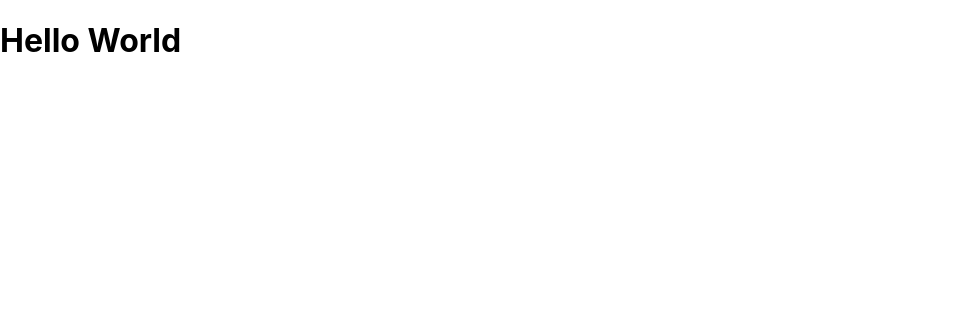
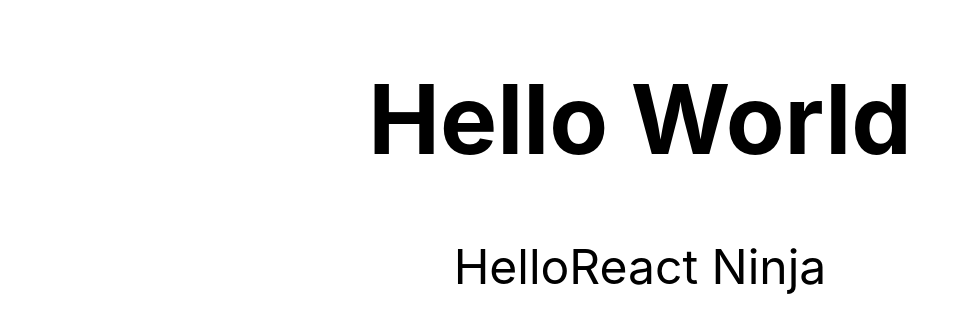
Before and after one commit to gabcamilo/CompleteWebDeveloper-ZeroToMastery, a React (Create React App) app in the folder React/robofriends/: page / in a window 1280 px wide. Shown: the top 332 px of the page, without its empty margins (0-967 px from the left). Built offline with nearby package versions, Linux system fonts and the light colour scheme.

Commit message:
1st component from class and function

```diff
--- a/React/robofriends/package.json
+++ b/React/robofriends/package.json
@@ -5,7 +5,8 @@
   "dependencies": {
     "react": "^16.11.0",
     "react-dom": "^16.11.0",
-    "react-scripts": "3.2.0"
+    "react-scripts": "3.2.0",
+    "tachyons": "^4.11.1"
   },
   "scripts": {
     "start": "react-scripts start",
--- /dev/null
+++ b/React/robofriends/src/Hello.js
@@ -0,0 +1,14 @@
+import React,  { Component } from 'react';
+
+class Hello extends Component{
+	render() {
+		return(
+			<div className='f1 tc'>
+				<h1>Hello World</h1>
+				<p>{this.props.greeting}</p>
+			</div>
+		);
+	}
+}
+
+export default Hello;
--- /dev/null
+++ b/React/robofriends/src/HelloAsFunction.js
@@ -0,0 +1,12 @@
+import React from 'react';
+
+const HelloAsFunction = (props)=>{
+		return(
+			<div className='f1 tc'>
+				<h1>'Hello World' from a function</h1>
+				<p>{props.greeting}</p>
+			</div>
+		);
+}
+
+export default HelloAsFunction;
--- a/React/robofriends/src/index.js
+++ b/React/robofriends/src/index.js
@@ -1,10 +1,14 @@
 import React from 'react';
 import ReactDOM from 'react-dom';
 import './index.css';
+import 'tachyons';
 //import App from './App';
+import Hello from './Hello';
+import HelloAsFunction from './HelloAsFunction';
 import * as serviceWorker from './serviceWorker';
 
-ReactDOM.render(<h1>Hello World</h1>, document.getElementById('root'));
+ReactDOM.render(<Hello greeting={'Hello' + 'React Ninja'}/>, document.getElementById('root'));
+//ReactDOM.render(<HelloAsFunction greeting={'Hello' + 'React Ninja'}/>, document.getElementById('root'));
 
 // If you want your app to work offline and load faster, you can change
 // unregister() to register() below. Note this comes with some pitfalls.
```
Also changed, not shown: 2 other files (tests, documents, lock files or other folders).
